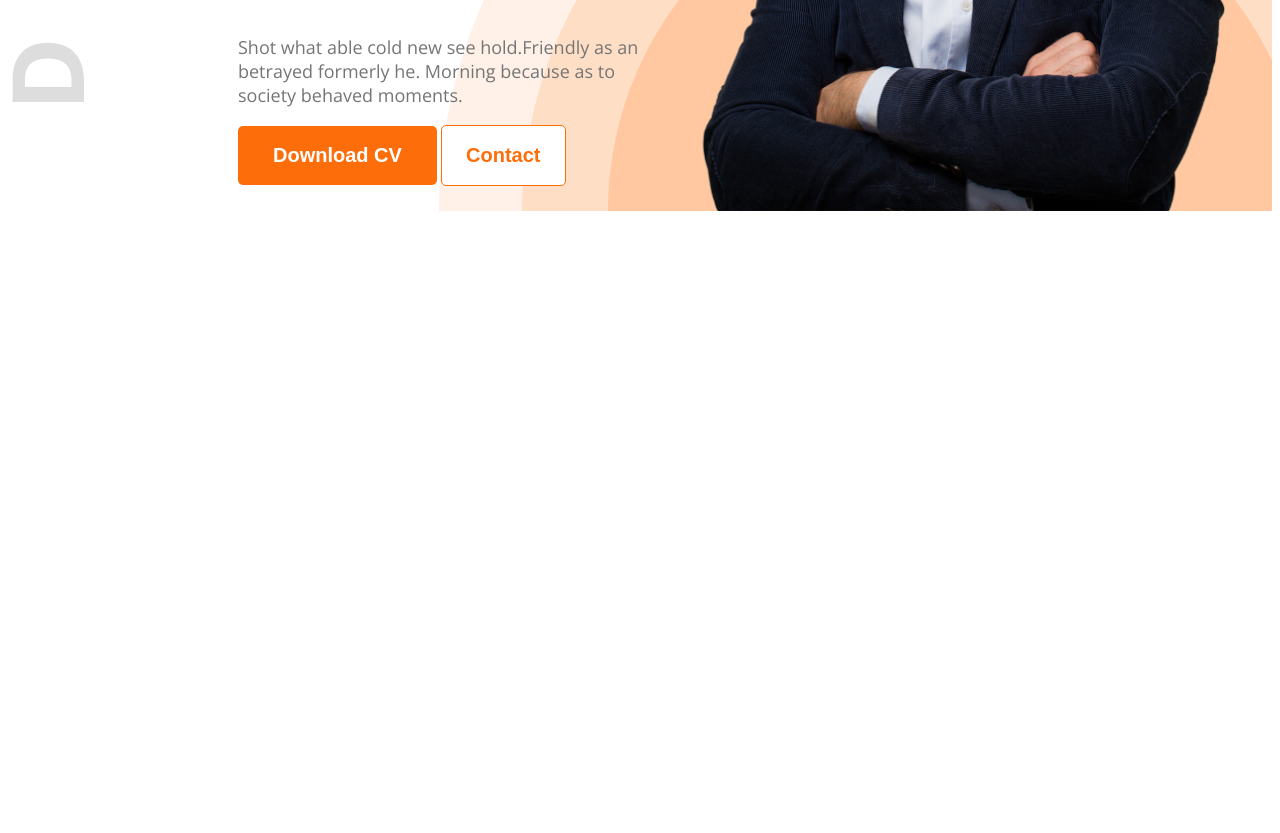
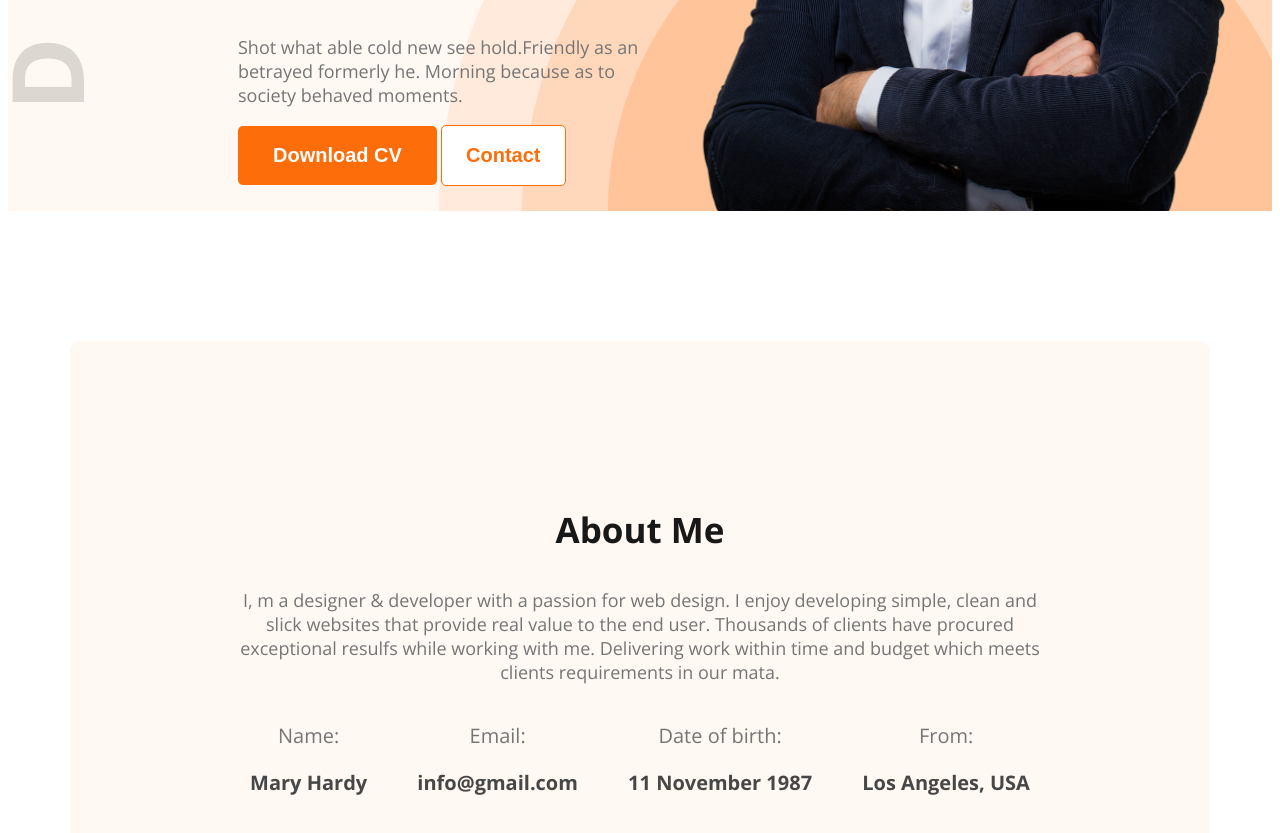
Before and after one commit to Elora21y/web-dev-portfolio, a plain HTML site: page index.html in a window 1280 px wide. Shown: the part 711-1544 px from the top of the page. Before the commit the page ends 930 px from the top, so only its background shows below. Drawn offline with nearby package versions, Linux system fonts and the light colour scheme.

Commit message:
added about section

```diff
--- a/index.html
+++ b/index.html
@@ -30,5 +30,30 @@
             <img class="banner-profile-pic" width="580px" src="images/hardy.png" alt="">
         </div>
     </header>
+    <main>
+        <section class="about secondary-bg">
+            <h3 class="section-title">About Me</h3>
+            <p class="section-description">I, m a designer & developer with a passion for web design. I enjoy developing simple, clean and slick websites that provide real value to the end user. Thousands of clients have procured exceptional resulfs while working with me. Delivering work within time and budget which meets clients requirements in our mata.</p>
+
+            <div class="about-items">
+                <div class="about-item">
+                    <p class="item-title">Name:</p>
+                    <p class="about-description">Mary Hardy </p>
+                </div>
+                <div class="about-item">
+                    <p class="item-title">Email:</p>
+                    <p class="about-description">info@gmail.com</p>
+                </div>
+                <div class="about-item">
+                    <p class="item-title">Date of birth:</p>
+                    <p class="about-description">11 November 1987</p>
+                </div>
+                <div class="about-item">
+                    <p class="item-title">From:</p>
+                    <p class="about-description">Los Angeles, USA</p>
+                </div>
+            </div>
+        </section>
+    </main>
 </body>
 </html>
--- a/styles/portfolio.css
+++ b/styles/portfolio.css
@@ -8,7 +8,7 @@
 
 /* shared style */
 .secondary-bg{
-    color: #FFF8F3;
+    background-color: #FFF8F3;
 }
 .text-primary{
     color: #FD6E0A;
@@ -35,6 +35,17 @@
     border: 0;
 }
 
+.section-title{
+    color: #181818;
+    font-weight: bold;
+    font-size: 35px;
+}
+
+.section-description{
+    color: #757575;
+    font-size: 18px;
+    font-weight: 400;
+}
 /* header styles */
 header{
     background-image: url('../images/developer.png') , url('../images/header_bg.png');
@@ -105,3 +116,32 @@ nav ul li {
     font-size: 20px;
     font-weight: bold;
 }
+
+/* main */
+main{
+    max-width: 1140px;
+    margin: 0 auto;
+}
+
+/* about section styles */
+.about{
+    border-radius: 10px;
+    padding: 130px 155px ;
+    text-align: center;
+    margin-top: 130px;
+}
+
+.about-items{
+    display: flex;
+    justify-content: space-around;
+}
+
+.item-title{
+    color: #757575;
+    font-size: 20px;
+}
+.about-description{
+    color: #474747;
+    font-size: 20px;
+    font-weight: bold;
+}
```
